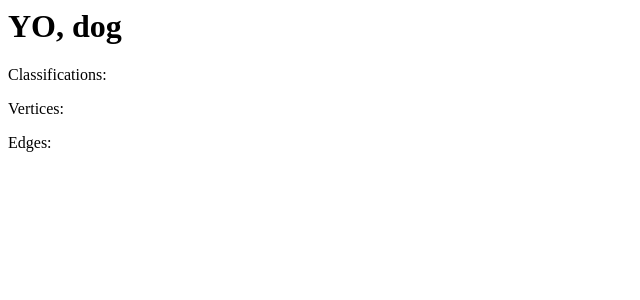
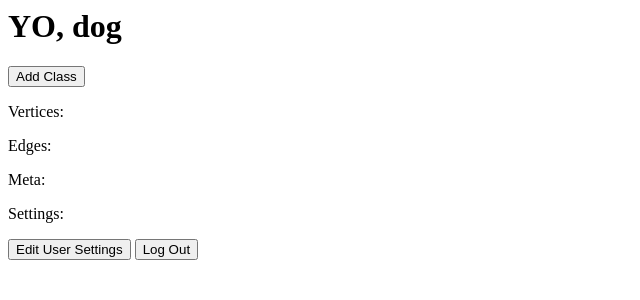
Before and after one commit to kris-chin/NetworKING, a Flask app: page /graph in a window 1280 px wide. Shown: the top 300 px of the page, without its empty margins (0-640 px from the left). Run offline with Flask 2, Linux system fonts and the light colour scheme.

Commit message:
added non-functional settings for the nodes, edges, classes, and usersettings

```diff
--- a/src/flask/templates/graph.html
+++ b/src/flask/templates/graph.html
@@ -7,29 +7,60 @@
 
         <div id="graphdata">
             <div id="classifications">
-                <p>Classifications:</p>
-                <ul>
-                    {%for c in graph.classifications%}
-                        <li>{{c.name}}</li>
-                    {%endfor%}
-                </ul>
+                <div id = 'graph-class-actions'>
+                    <button type="button">Add Class</button>
+                </div>
+                {%for c in graph.classifications%}
+                <div class = 'classificaion'>
+                    <p>ID: {{c.id}} Name: {{c.name}} Count: {{c.count}}</p>
+                    <div class = 'classification-actions'>
+                        <button type="button">Edit Class</button>
+                        <button type="button">Delete Class</button>
+                    </div>
+                </div>
+                {%endfor%}
             </div>
             <div id="vertices">
                 <p>Vertices:</p>
-                <ul>
+                <div>
                     {%for v in graph.vertices%}
-                        <li>{{v.name}}</li>
+                    <div class = 'vertex'>
+                        <p>ID: {{v.id}}</p>
+                        <p>Name: {{v.name}}</p>
+                        <div class = 'vertex-actions'>
+                            <button type="button">Edit Node</button>
+                            <button type="button">Add Neighbor</button>
+                            <button type="button">Delete Node</button>
+                        </div>
+                    </div>
                     {%endfor%}
-                </ul>
+                </div>
             </div>
             <div id ="edges">
                 <p>Edges:</p>
-                <ul>
+                <div>
                     {%for e in graph.edges%}
-                        <li>{{ e.name }}</li>
+                    <div class = 'edge'>
+                        <p>CONNECTION FROM {{e.vertex1}} TO {{e.vertex2}}</p>
+                        <div class = 'edge-actions'>
+                            <button type="button">Edit Edge</button>
+                            <button type="button">Delete Edge</button>
+                        </div>
+                    </div>
                     {%endfor%}
-                </ul>
+                </div>
             </div>
+        </div>
+
+        <p>Meta:</p>
+        <div id="graph_meta">
+
+        </div>
+
+        <p>Settings:</p>
+        <div id="graph_settings">
+            <button type="button">Edit User Settings</button>
+            <button type="button">Log Out</button>
         </div>
 
     </body>
```
Also changed, not shown: src/flask/model/Graph_Meta.py (+7 -0 lines).
